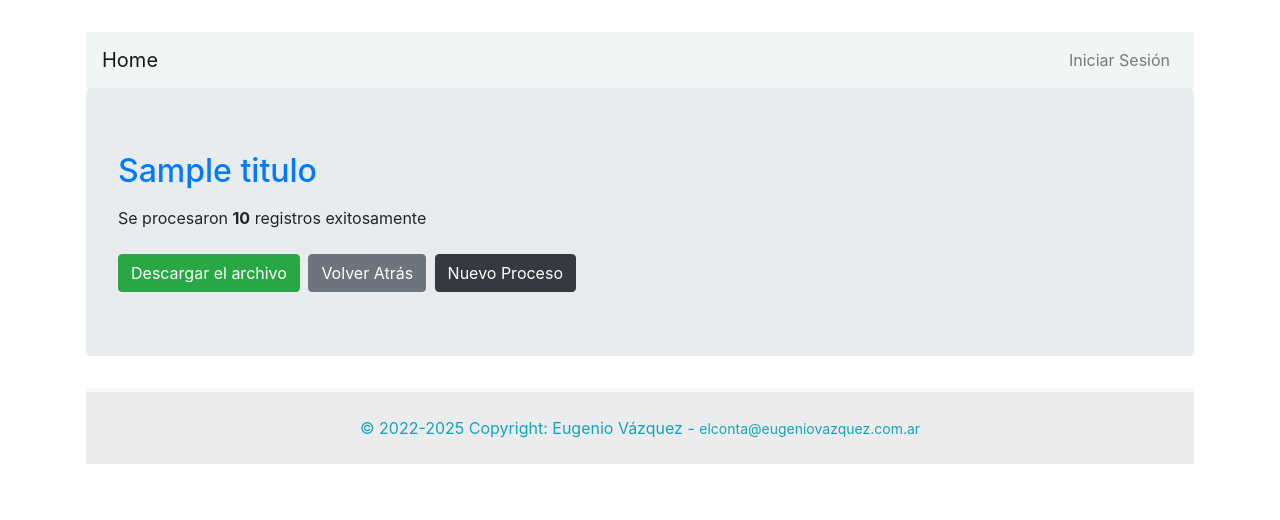
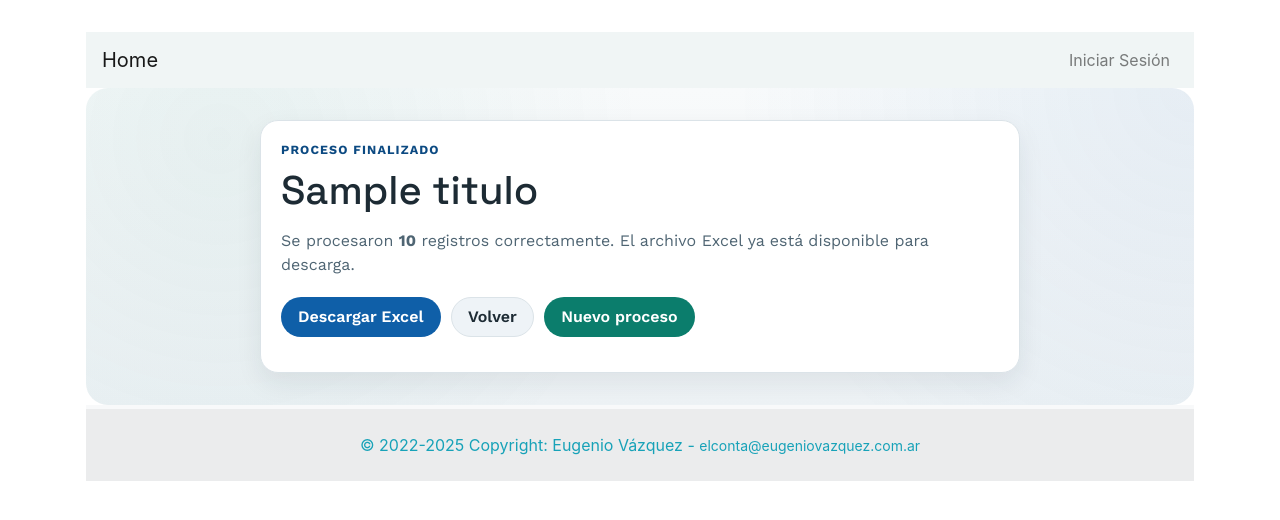
Before and after one commit to lugezz/el_conta, a Django app: template reader/templates/reader/procesa.html in a window 1280 px wide. Shown: the top 520 px of the page. Run offline with Django 4.2, Linux system fonts and the light colour scheme; the template is opened without the code that fills it: most values are stand-ins (such as "Sample title", 1, 10 or a date in 2020); some libraries are stand-ins or nearby versions.

Commit message:
Improving Siradig UI
Co-authored-by: Copilot <copilot@github.com>

```diff
--- /dev/null
+++ b/reader/static/reader/css/siradig.css
@@ -0,0 +1,314 @@
+:root {
+    --sir-bg-top: #f8fafb;
+    --sir-bg-bottom: #edf2f5;
+    --sir-card: #ffffff;
+    --sir-border: #dbe3e8;
+    --sir-text-main: #1d2b34;
+    --sir-text-soft: #4f6573;
+    --sir-primary: #0f5fa8;
+    --sir-primary-dark: #0c4a82;
+    --sir-accent: #0b7d6c;
+    --sir-ghost: #eef3f7;
+    --sir-shadow: 0 10px 26px rgba(23, 41, 55, 0.08);
+}
+
+.siradig-shell {
+    font-family: 'Work Sans', 'Segoe UI', sans-serif;
+    color: var(--sir-text-main);
+    background:
+        radial-gradient(circle at top right, rgba(15, 95, 168, 0.08), transparent 40%),
+        radial-gradient(circle at 12% 16%, rgba(11, 125, 108, 0.07), transparent 42%),
+        linear-gradient(180deg, var(--sir-bg-top) 0%, var(--sir-bg-bottom) 100%);
+    border-radius: 22px;
+    padding: 2rem;
+}
+
+.siradig-hero h1,
+.siradig-card h1,
+.siradig-card h2,
+.siradig-card h3 {
+    font-family: 'Space Grotesk', 'Trebuchet MS', sans-serif;
+    margin: 0;
+}
+
+.siradig-hero {
+    margin-bottom: 1.5rem;
+}
+
+.siradig-kicker {
+    text-transform: uppercase;
+    letter-spacing: 0.09em;
+    font-size: 0.78rem;
+    font-weight: 700;
+    color: var(--sir-primary-dark);
+    margin-bottom: 0.45rem;
+}
+
+.siradig-hero h1 {
+    font-size: clamp(1.8rem, 3vw, 2.5rem);
+    margin-bottom: 0.65rem;
+}
+
+.siradig-hero p {
+    margin: 0;
+    color: var(--sir-text-soft);
+    max-width: 60ch;
+}
+
+.siradig-grid {
+    display: grid;
+    grid-template-columns: repeat(2, minmax(0, 1fr));
+    gap: 1.25rem;
+}
+
+.siradig-card {
+    background: var(--sir-card);
+    border: 1px solid var(--sir-border);
+    border-radius: 18px;
+    box-shadow: var(--sir-shadow);
+    padding: 1.25rem;
+}
+
+.siradig-card-head {
+    display: flex;
+    align-items: center;
+    justify-content: space-between;
+    gap: 1rem;
+    margin-bottom: 1rem;
+}
+
+.siradig-pill {
+    background: var(--sir-ghost);
+    color: var(--sir-text-soft);
+    border: 1px solid var(--sir-border);
+    border-radius: 999px;
+    padding: 0.2rem 0.75rem;
+    font-size: 0.8rem;
+    font-weight: 600;
+}
+
+.siradig-pill-live {
+    background: #e8f1fb;
+    color: #0d548f;
+}
+
+.siradig-steps {
+    list-style: none;
+    margin: 0;
+    padding: 0;
+}
+
+.siradig-steps li {
+    display: flex;
+    align-items: flex-start;
+    gap: 0.85rem;
+    margin-bottom: 0.8rem;
+}
+
+.step-index {
+    width: 1.8rem;
+    height: 1.8rem;
+    border-radius: 50%;
+    background: linear-gradient(135deg, var(--sir-primary), #2577bf);
+    color: #fff;
+    text-align: center;
+    line-height: 1.8rem;
+    font-size: 0.9rem;
+    font-weight: 700;
+    flex-shrink: 0;
+}
+
+.siradig-steps h3 {
+    font-size: 1rem;
+    margin-bottom: 0.2rem;
+}
+
+.siradig-steps p {
+    margin: 0;
+    color: var(--sir-text-soft);
+    font-size: 0.92rem;
+}
+
+.siradig-upload-form {
+    margin-top: 1.1rem;
+    padding-top: 1rem;
+    border-top: 1px dashed var(--sir-border);
+}
+
+.siradig-file-label {
+    display: block;
+    margin-bottom: 0.4rem;
+    font-weight: 600;
+}
+
+.siradig-upload-form input[type="file"] {
+    width: 100%;
+    border: 1px solid var(--sir-border);
+    border-radius: 10px;
+    background: #f9fcfb;
+    padding: 0.45rem;
+    margin-bottom: 0.8rem;
+}
+
+.siradig-file-list,
+.siradig-history-list {
+    list-style: none;
+    margin: 0;
+    padding: 0;
+}
+
+.siradig-file-list {
+    max-height: 320px;
+    overflow-y: auto;
+    border: 1px solid var(--sir-border);
+    border-radius: 12px;
+}
+
+.siradig-file-list li {
+    border-bottom: 1px solid #eef3f1;
+}
+
+.siradig-file-list li:last-child {
+    border-bottom: 0;
+}
+
+.siradig-file-list a {
+    display: block;
+    padding: 0.58rem 0.72rem;
+    color: var(--sir-primary-dark);
+    text-decoration: none;
+    font-size: 0.92rem;
+}
+
+.siradig-file-list a:hover {
+    background: #f4faf7;
+    text-decoration: none;
+}
+
+.siradig-empty {
+    border: 1px dashed var(--sir-border);
+    border-radius: 12px;
+    background: #f8fbfa;
+    color: var(--sir-text-soft);
+    padding: 1rem;
+}
+
+.siradig-actions {
+    display: flex;
+    flex-wrap: wrap;
+    gap: 0.65rem;
+    margin-bottom: 0.95rem;
+}
+
+.siradig-btn-primary,
+.siradig-btn-success,
+.siradig-btn-ghost {
+    border-radius: 999px;
+    border: 1px solid transparent;
+    padding: 0.45rem 1rem;
+    font-weight: 600;
+}
+
+.siradig-btn-primary {
+    background: var(--sir-accent);
+    color: #fff;
+}
+
+.siradig-btn-primary:hover {
+    background: #09685a;
+    color: #fff;
+}
+
+.siradig-btn-success {
+    background: var(--sir-primary);
+    color: #fff;
+}
+
+.siradig-btn-success:hover {
+    background: var(--sir-primary-dark);
+    color: #fff;
+}
+
+.siradig-btn-ghost {
+    background: var(--sir-ghost);
+    border-color: var(--sir-border);
+    color: var(--sir-text-main);
+}
+
+.siradig-btn-ghost:hover {
+    background: #dfeae5;
+    color: var(--sir-text-main);
+}
+
+.siradig-history-list li {
+    display: flex;
+    justify-content: space-between;
+    align-items: center;
+    gap: 1rem;
+    border: 1px solid var(--sir-border);
+    border-radius: 12px;
+    padding: 0.8rem;
+    margin-bottom: 0.7rem;
+    background: #fbfdfc;
+}
+
+.siradig-history-list p {
+    margin: 0.2rem 0 0;
+    color: var(--sir-text-soft);
+    font-size: 0.9rem;
+}
+
+.siradig-result-card {
+    max-width: 760px;
+    margin: 0 auto;
+    text-align: left;
+    animation: fadeInUp 320ms ease-out both;
+}
+
+.siradig-result-copy {
+    margin: 0.85rem 0 1.25rem;
+    color: var(--sir-text-soft);
+}
+
+@keyframes fadeInUp {
+    from {
+        opacity: 0;
+        transform: translateY(14px);
+    }
+
+    to {
+        opacity: 1;
+        transform: translateY(0);
+    }
+}
+
+@media (max-width: 991px) {
+    .siradig-grid {
+        grid-template-columns: 1fr;
+    }
+}
+
+@media (max-width: 576px) {
+    .siradig-shell {
+        padding: 1.1rem;
+        border-radius: 16px;
+    }
+
+    .siradig-card {
+        padding: 1rem;
+    }
+
+    .siradig-actions {
+        flex-direction: column;
+    }
+
+    .siradig-actions .btn {
+        width: 100%;
+        text-align: center;
+    }
+
+    .siradig-history-list li {
+        flex-direction: column;
+        align-items: flex-start;
+    }
+}
--- a/reader/templates/reader/procesa.html
+++ b/reader/templates/reader/procesa.html
@@ -1,15 +1,28 @@
 {% extends "base.html" %}
 {% load static %}
 {% block title %}Proceso Exitoso{% endblock title%}
+{% block extra_head %}
+<link rel="preconnect" href="https://fonts.googleapis.com">
+<link rel="preconnect" href="https://fonts.gstatic.com" crossorigin>
+<link href="https://fonts.googleapis.com/css2?family=Space+Grotesk:wght@400;500;700&family=Work+Sans:wght@400;500;600;700&display=swap" rel="stylesheet">
+<link rel="stylesheet" href="{% static 'reader/css/siradig.css' %}">
+{% endblock %}
 {% block content %}
-<div class="jumbotron">
-    <h2 class="display-5 text-primary mb-3">{{ titulo }}</h2>
+<section class="siradig-shell">
+    <article class="siradig-card siradig-result-card">
+        <p class="siradig-kicker">Proceso finalizado</p>
+        <h1>{{ titulo }}</h1>
+        <p class="siradig-result-copy">
+            Se procesaron <strong>{{ archproc }}</strong> registros correctamente.
+            El archivo Excel ya está disponible para descarga.
+        </p>
 
-    <p>Se procesaron <b>{{ archproc }}</b> registros exitosamente </p>
-
-    <a class="btn btn-success mr-1 mt-2 .btn-lg" href="{{ url_to_file }}">Descargar el archivo</a>
-    <a class="btn btn-secondary mr-1 mt-2 .btn-lg" href="javascript:history.back()">Volver Atrás</a>
-    <a class="btn btn-dark mr-1 mt-2 .btn-lg" href="{% url 'siradig'%}">Nuevo Proceso</a>
-</div>
+        <div class="siradig-actions">
+            <a class="btn siradig-btn-success" href="{{ url_to_file }}">Descargar Excel</a>
+            <a class="btn siradig-btn-ghost" href="javascript:history.back()">Volver</a>
+            <a class="btn siradig-btn-primary" href="{% url 'siradig' %}">Nuevo proceso</a>
+        </div>
+    </article>
+</section>
 
 {% endblock content %}
--- a/reader/urls.py
+++ b/reader/urls.py
@@ -14,5 +14,5 @@ urlpatterns = [
     path('presentaciones/<int:id>/', detalle_presentacion, name='presentaciones'),
     path('procesa/', procesa_hist_view, name='procesa-siradig'),
     path('procesa_historico/<int:id>/', procesa_hist_view, name='procesa-siradig-hist'),
-    path('solo/<slug>/', archivo_solo_view, name='archivoxml'),
+    path('solo/<path:slug>/', archivo_solo_view, name='archivoxml'),
 ]
```
Also changed, not shown: reader/templates/reader/home.html (+88 -44 lines), reader/views.py (+15 -6 lines).
